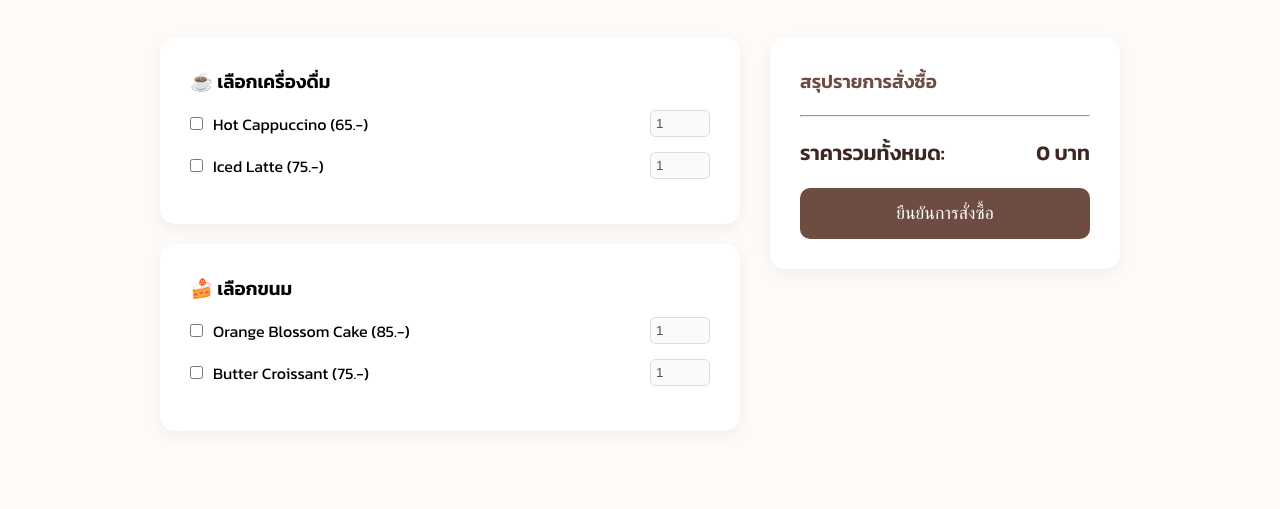
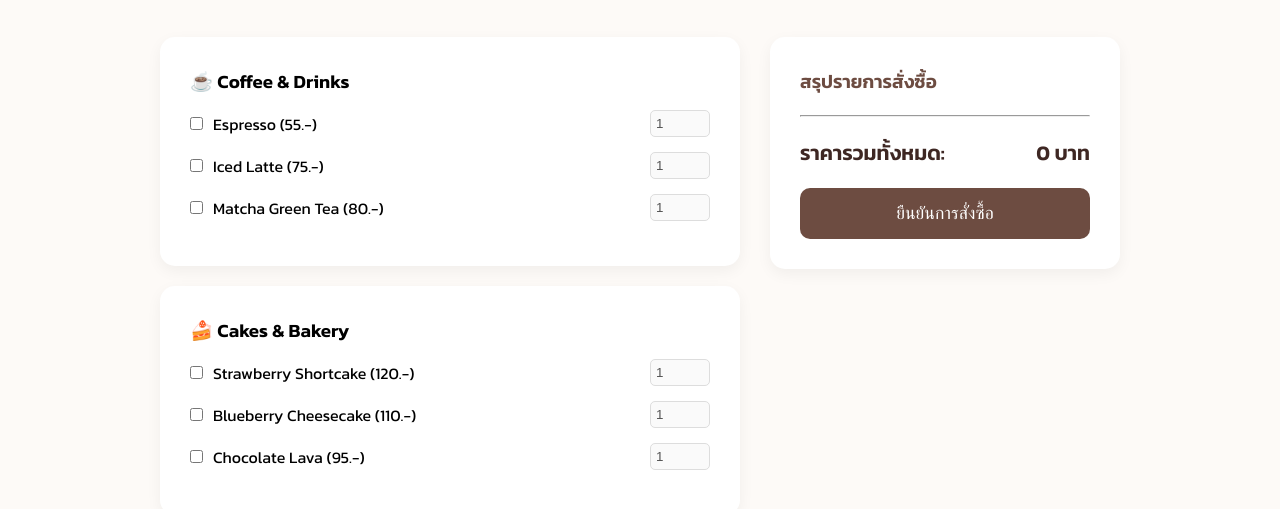
Before and after one commit to SKY-bit16/shop, a plain HTML site: page order.html in a window 1280 px wide. Shown: the part 175-684 px from the top of the page. Drawn offline with nearby package versions, Linux system fonts and the light colour scheme.

Commit message:
Add files via upload

```diff
--- a/order.html
+++ b/order.html
@@ -26,44 +26,58 @@
 
     <div class="order-content">
         <div class="selection-area">
+
             <div class="order-card">
-                    <h3>☕ เลือกเครื่องดื่ม</h3>
+                <h3>☕ Coffee & Drinks</h3>
                 <div class="item-row">
-                        <input type="checkbox" class="product" data-price="65" id="item1">
-                        <label for="item1">Hot Cappuccino (65.-)</label>
+                    <input type="checkbox" class="product" data-price="55" id="item-espresso">
+                    <label for="item-espresso">Espresso (55.-)</label>
                     <input type="number" class="qty" value="1" min="1" disabled>
                 </div>
                 <div class="item-row">
-                        <input type="checkbox" class="product" data-price="75" id="item2">
-                        <label for="item2">Iced Latte (75.-)</label>
+                    <input type="checkbox" class="product" data-price="75" id="item-latte">
+                    <label for="item-latte">Iced Latte (75.-)</label>
+                    <input type="number" class="qty" value="1" min="1" disabled>
+                </div>
+                <div class="item-row">
+                    <input type="checkbox" class="product" data-price="80" id="item-matcha">
+                    <label for="item-matcha">Matcha Green Tea (80.-)</label>
                     <input type="number" class="qty" value="1" min="1" disabled>
                 </div>
             </div>
 
             <div class="order-card">
-                    <h3>🍰 เลือกขนม</h3>
+                <h3>🍰 Cakes & Bakery</h3>
                 <div class="item-row">
-                        <input type="checkbox" class="product" data-price="85" id="item3">
-                        <label for="item3">Orange Blossom Cake (85.-)</label>
+                    <input type="checkbox" class="product" data-price="120" id="item-strawberry">
+                    <label for="item-strawberry">Strawberry Shortcake (120.-)</label>
                     <input type="number" class="qty" value="1" min="1" disabled>
                 </div>
                 <div class="item-row">
-                        <input type="checkbox" class="product" data-price="75" id="item4">
-                        <label for="item4">Butter Croissant (75.-)</label>
+                    <input type="checkbox" class="product" data-price="110" id="item-blueberry">
+                    <label for="item-blueberry">Blueberry Cheesecake (110.-)</label>
+                    <input type="number" class="qty" value="1" min="1" disabled>
+                </div>
+                <div class="item-row">
+                    <input type="checkbox" class="product" data-price="95" id="item-lava">
+                    <label for="item-lava">Chocolate Lava (95.-)</label>
                     <input type="number" class="qty" value="1" min="1" disabled>
                 </div>
             </div>
+
         </div>
 
         <div class="summary-area">
             <div class="summary-card">
                 <h3>สรุปรายการสั่งซื้อ</h3>
                 <hr>
+                <div id="order-list" style="margin-top: 15px; font-size: 0.9rem; color: #666;">
+                    </div>
                 <div class="total-row">
                     <span>ราคารวมทั้งหมด:</span>
                     <span class="total-price"><span id="total">0</span> บาท</span>
                 </div>
-                    <button class="btn-order" onclick="alert('สั่งซื้อสำเร็จ! ขอบคุณครับ')">ยืนยันการสั่งซื้อ</button>
+                <button class="btn-order" onclick="alert('รับออเดอร์เรียบร้อยแล้ว!')">ยืนยันการสั่งซื้อ</button>
             </div>
         </div>
     </div>
```
Lines whose indentation alone changed are shown as unchanged.
